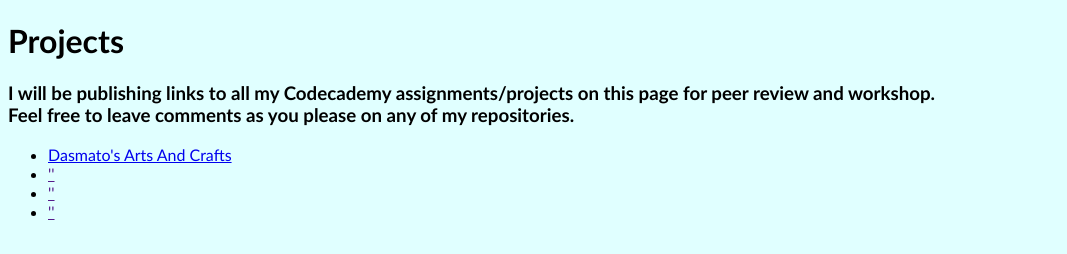
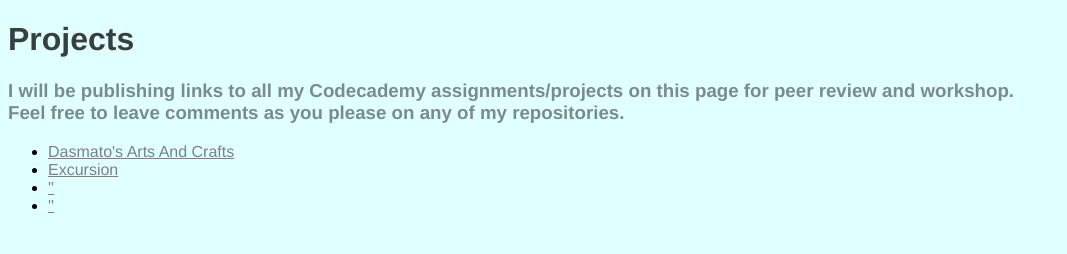
Before and after one commit to BrandenLY/BrandenLY.github.io, a plain HTML site: page index.html in a window 1280 px wide. Shown: the whole page, without its empty margins (0-1067 px from the left). Drawn offline with Linux system fonts and the light colour scheme.

Commit message:
Update project list.

```diff
--- a/index.html
+++ b/index.html
@@ -10,7 +10,7 @@
     <h3>I will be publishing links to all my Codecademy assignments/projects on this page for peer review and workshop. <br> Feel free to leave comments as you please on any of my repositories.</h3>
     <ul>
       <li><a href="https://github.com/BrandenLY/prj-rev-bwfs-dasmoto" target="_blank">Dasmato's Arts And Crafts</a></li>
-      <li><a href="">''</a></li>
+      <li><a href="https://github.com/BrandenLY/Excursion" target="_blank">Excursion</a></li>
       <li><a href="">''</a></li>
       <li><a href="">''</a></li>
     </ul>
--- a/resources/css/index.css
+++ b/resources/css/index.css
@@ -1,4 +1,14 @@
 body{
-  font-family: "Optima", "Avant Garde", "Times New Roman";
+  font-family: "Helvetica", "Avant Garde", "Times New Roman";
   background-color: LightCyan;
+  color: NavyBlue;
 }
+h1{
+  opacity: 0.75;
+}
+h3{
+  opacity: 0.45;
+}
+li a{
+  color: Gray;
+}
```
